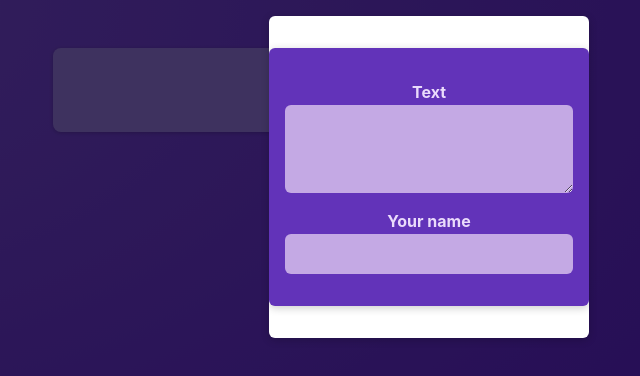
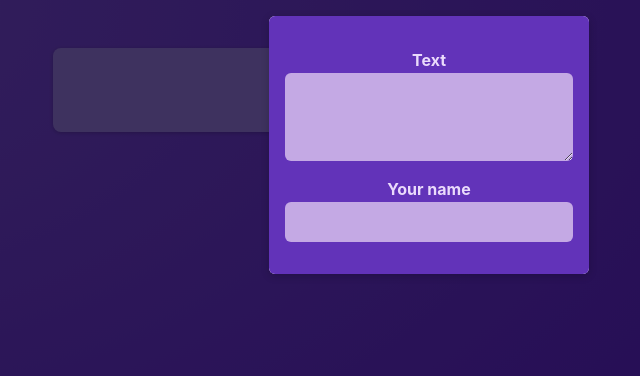
Before and after one commit to mingwangrrc/react_starting_project, a React (Vite) app: page / in a window 1280 px wide. Shown: the top 376 px of the page, without its empty margins (211-851 px from the left). Built offline with nearby package versions, Linux system fonts and the light colour scheme.

Commit message:
State & Conditional Content

```diff
--- a/src/components/Modal.jsx
+++ b/src/components/Modal.jsx
@@ -1,9 +1,9 @@
 import classes from './Modal.module.css'
 
-function Modal({children}){
+function Modal({children, onClose}){
     return(
         <>
-            <div className={classes.backdrop} />
+            <div className={classes.backdrop} onClick={onClose}/>
             <dialog open className={classes.modal}>
                 {children}
             </dialog>
--- a/src/components/NewPost.module.css
+++ b/src/components/NewPost.module.css
@@ -1,10 +1,8 @@
 .form {
   background-color: #6233b9;
   padding: 1rem;
-  width: 20rem;
-  margin: 2rem auto;
-  border-radius: 6px;
-  box-shadow: 0 2px 8px rgba(0, 0, 0, 0.2);
+  width: 20em;
+
 }
 
 .form label {
--- a/src/components/Postlist.jsx
+++ b/src/components/Postlist.jsx
@@ -6,23 +6,43 @@
 import Modal from './Modal.jsx';
 
 function PostList(){
+    const [modalIsVisible,setModalIsVisible] = useState(true);
     const [enteredBody, setEnteredBody] = useState('');
     const [enteredAuthor, setEnteredAuthor] = useState('');
+
+    function hideModalHandler(){
+        setModalIsVisible(false);
+    }
 
     function bodyChangeHandler(event){
         setEnteredBody(event.target.value);
     }
+
     function authorChangeHandler(event){
         setEnteredAuthor(event.target.value);
     }
+
+    // let modalContent;
+    // if(modalIsVisible){
+    //     modalContent = (
+    //             <Modal onClose={hideModalHandler}>
+    //                 <NewPost
+    //                     onBodyChange={bodyChangeHandler}
+    //                     onAuthorChange={authorChangeHandler}
+    //                 />
+    //             </Modal>
+    //             );
+    // }
     return(
         <>
-            <Modal>
-                <NewPost
-                    onBodyChange={bodyChangeHandler}
-                    onAuthorChange={authorChangeHandler}
-                />
-             </Modal>
+            {modalIsVisible && (
+                <Modal onClose={hideModalHandler}>
+                   <NewPost
+                        onBodyChange={bodyChangeHandler}
+                        onAuthorChange={authorChangeHandler}
+                     />
+                 </Modal>
+            )}
             <ul className = {classes.posts}>
                 <Post author ={enteredAuthor} body={enteredBody} />
                 <Post author ="Manuel" body="This is a test post" />
```
